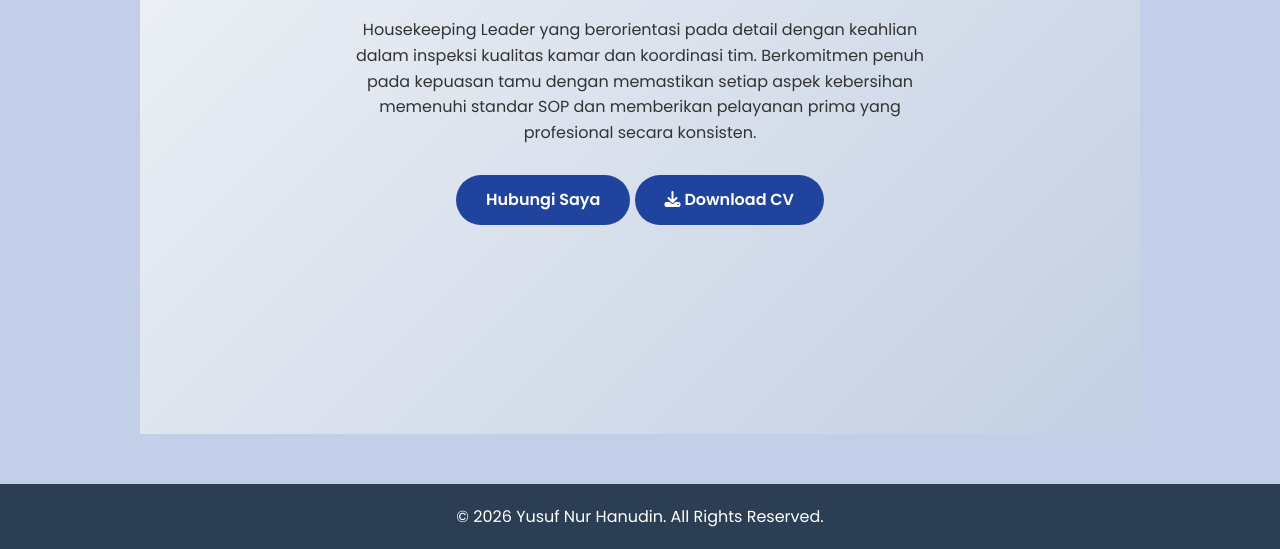
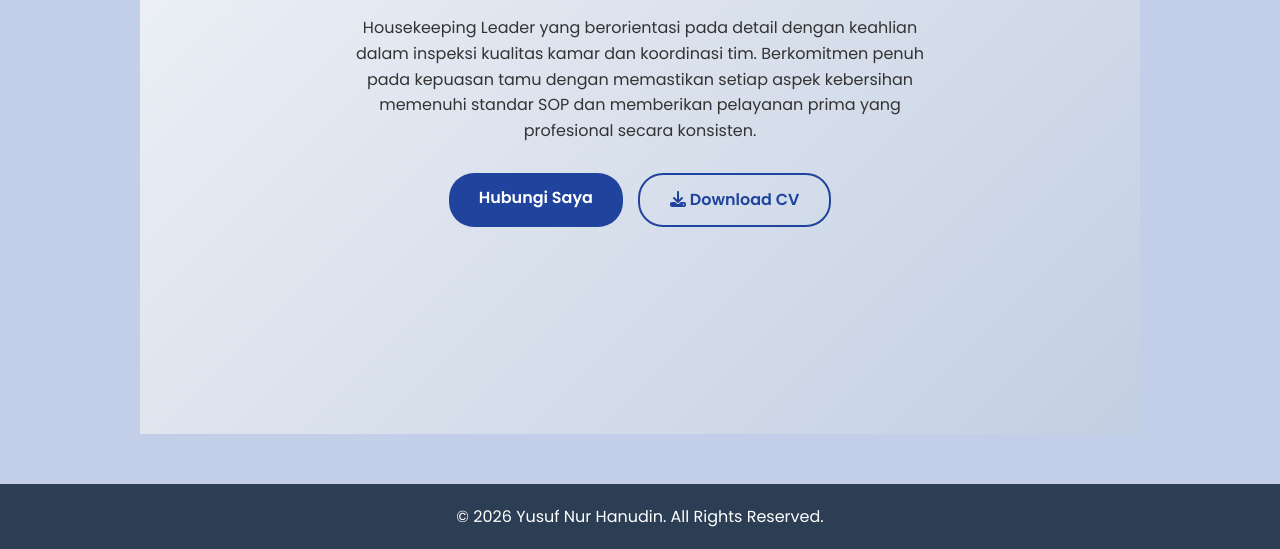
Before and after one commit to mutto24/portoyn24, a plain HTML site: page index.html in a window 1280 px wide. Shown: the part 4818-5367 px from the top of the page. Drawn offline with Linux system fonts and the light colour scheme.

Commit message:
Update style.css

```diff
--- a/style.css
+++ b/style.css
@@ -257,6 +257,26 @@ footer {
     margin-top: 50px;
 }
 
+/* Pengaturan Kumpulan Tombol di Beranda */
+.button-group {
+    display: flex;
+    justify-content: center;
+    gap: 15px; /* Memberikan jarak antar tombol */
+    flex-wrap: wrap; /* Tombol akan turun ke bawah jika layar HP terlalu kecil */
+}
+
+/* Gaya untuk Tombol Garis Luar (Outline Button) untuk CV */
+.btn-outline {
+    background-color: transparent;
+    color: var(--secondary-color);
+    border: 2px solid var(--secondary-color);
+}
+
+.btn-outline:hover {
+    background-color: var(--secondary-color);
+    color: #fff;
+}
+
 /* Animasi muncul saat di-scroll */
 .fade-in {
     opacity: 0;
```
